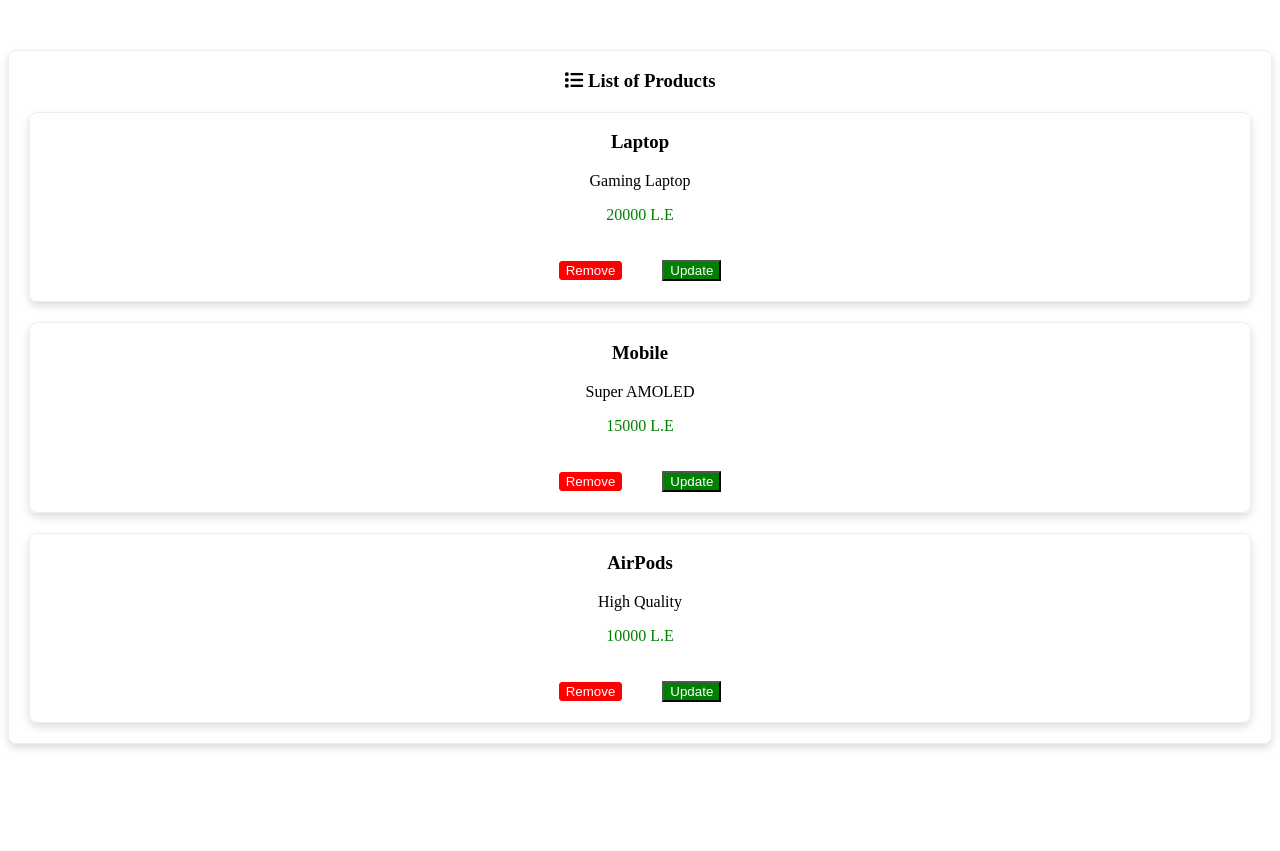
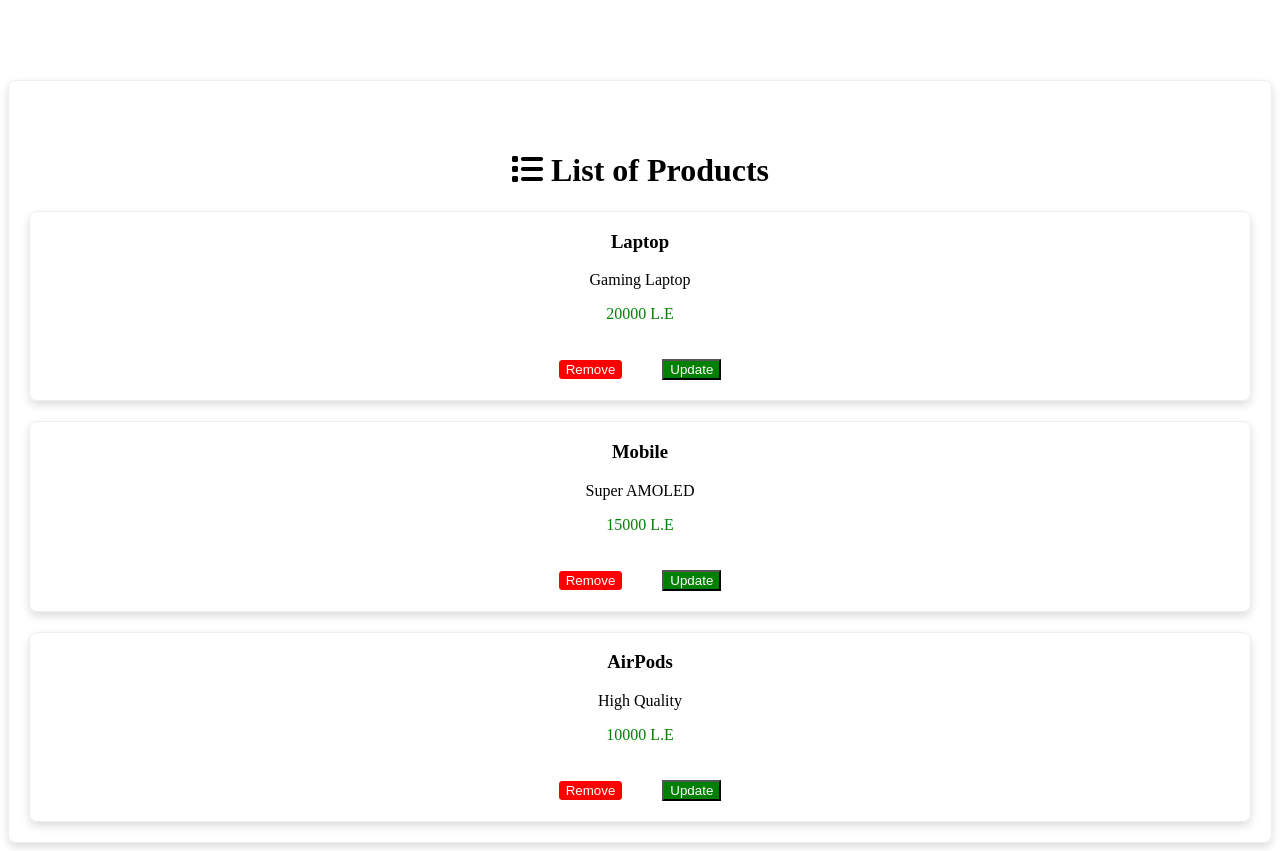
Before and after one commit to Eman-Aggan/jstasks, a plain HTML site: page task9.html in a window 1280 px wide. Before the commit the page ends 800 px from the top, so only its background shows below. Drawn offline with Linux system fonts and the light colour scheme.

Commit message:
style: adjust container margin and padding for improved layout

```diff
--- a/task9.html
+++ b/task9.html
@@ -8,7 +8,8 @@
 
     <style>
         .container{
-            margin-top: 50px;
+            margin-top: 80px;
+            padding-top: 50px;
             border: 1px solid #EEEEEE;
             border-radius: 8px;
             box-shadow: 0 4px 8px 0 #dddddd ;
@@ -18,12 +19,14 @@
         button{
             margin: 20px;
         }
+
+
     </style>
 
 </head>
 <body>
     <div class="container">
-        <h3> <i class="fa-solid fa-list"></i> List of Products </h3>
+        <h1 id="1"> <i class="fa-solid fa-list"></i> List of Products </h1>
 
 
 
```
